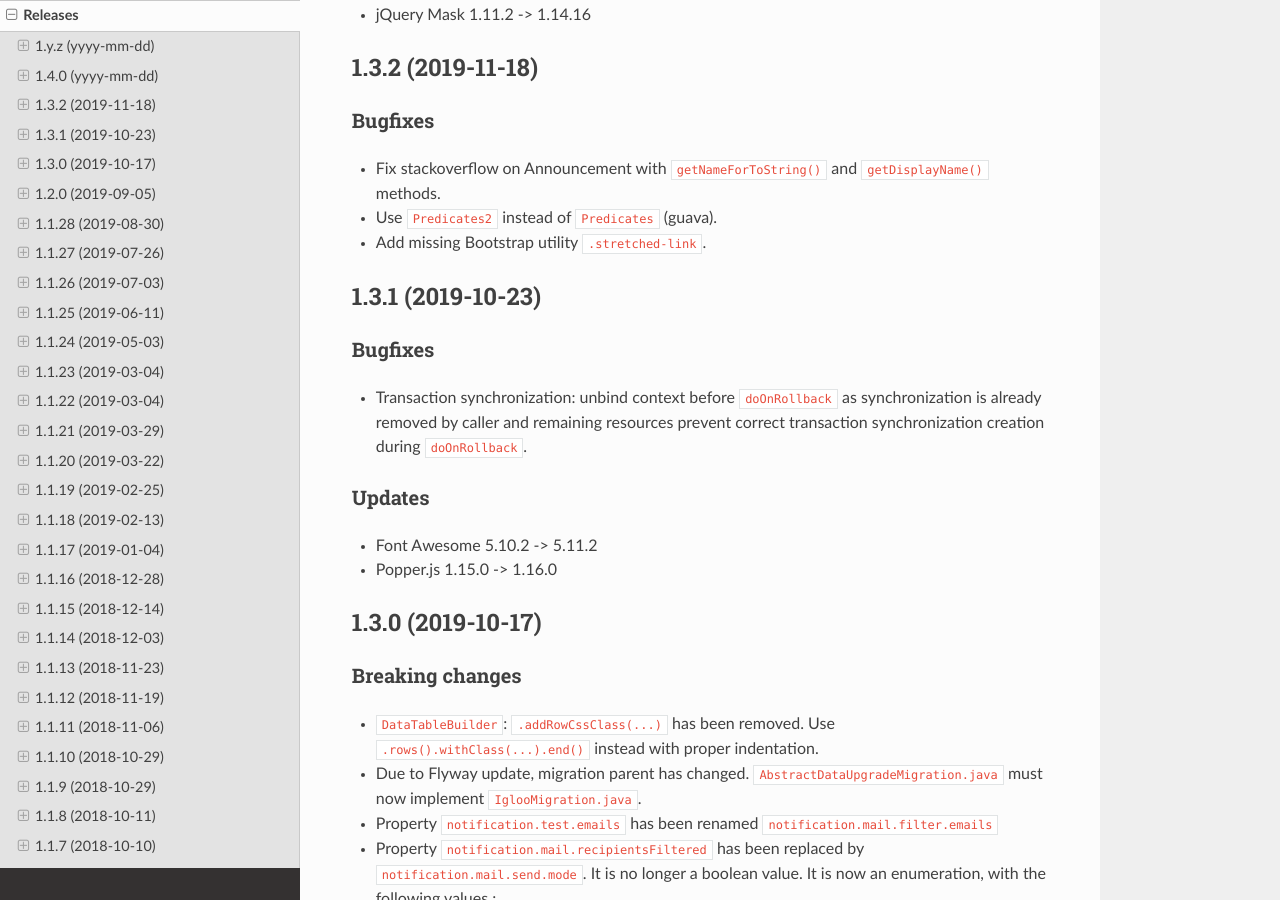
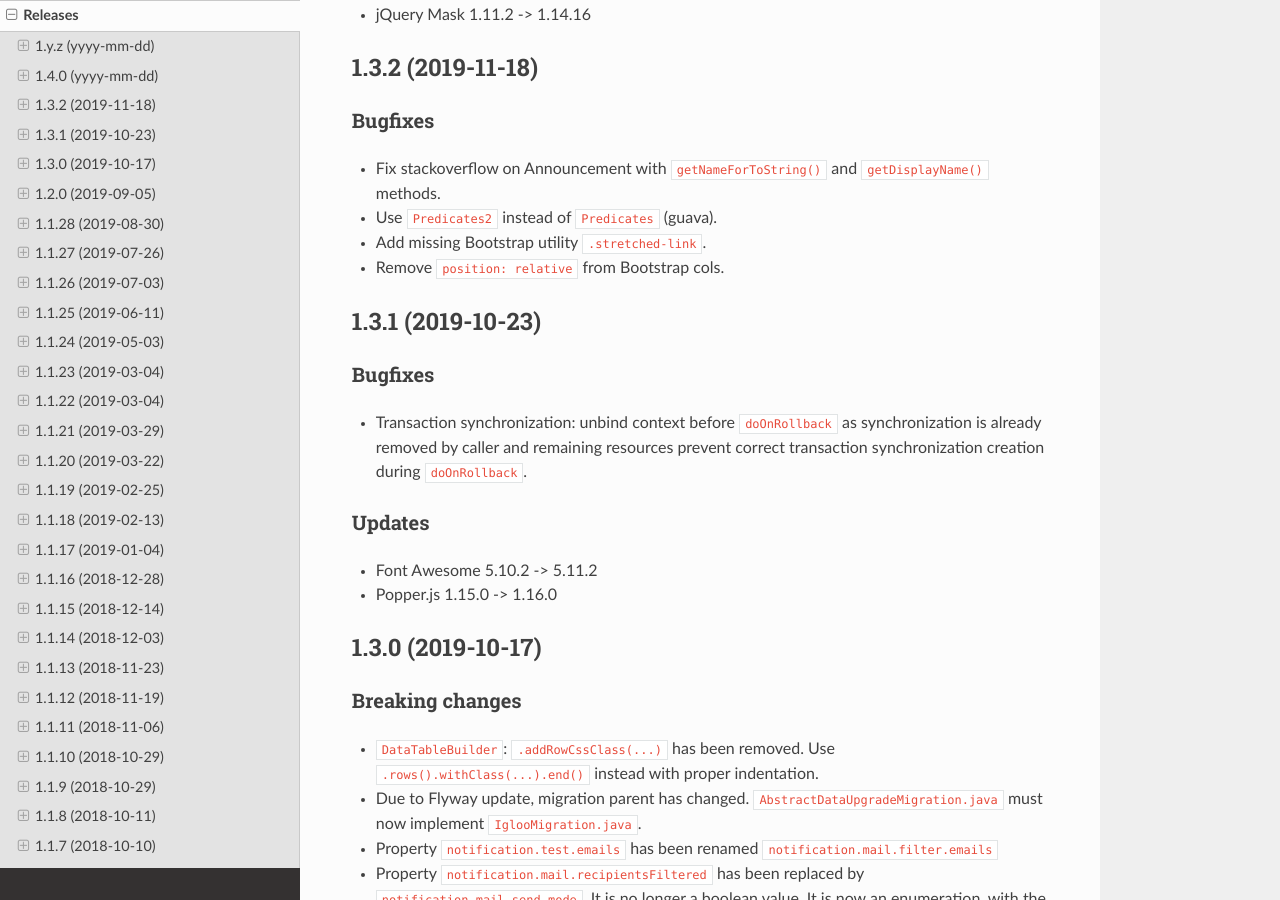
Before and after one commit to igloo-project/igloo-doc, a Sphinx documentation site: the page built from source/release-notes/releases.rst, in a window 1280 px wide and 900 px high, scrolled down 1263 px. Built offline with Sphinx 7.4.7 and the Read the Docs theme 2.0.0, drawn with Linux system fonts in a browser that asks for light colours.

Commit message:
1.3.2: update release notes

```diff
--- a/source/release-notes/releases.rst
+++ b/source/release-notes/releases.rst
@@ -73,6 +73,7 @@ Bugfixes
   ``getDisplayName()`` methods.
 * Use ``Predicates2`` instead of ``Predicates`` (guava).
 * Add missing Bootstrap utility ``.stretched-link``.
+* Remove ``position: relative`` from Bootstrap cols.
 
 .. _v1.3.1:
 
```
